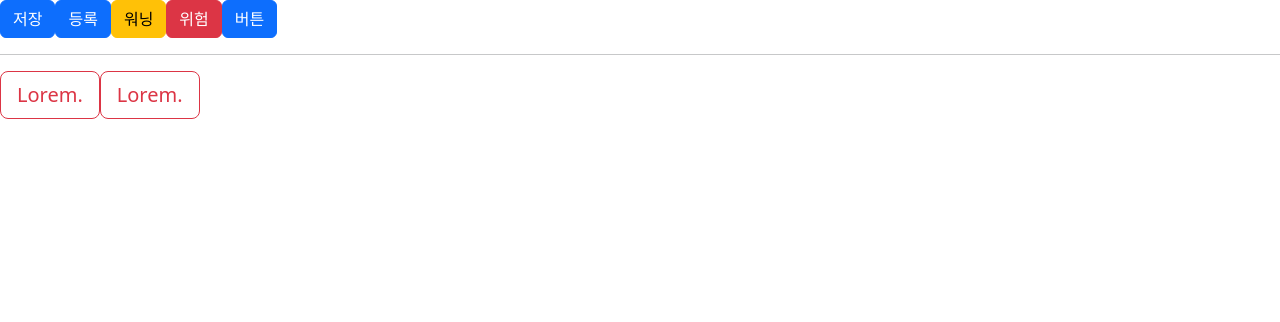
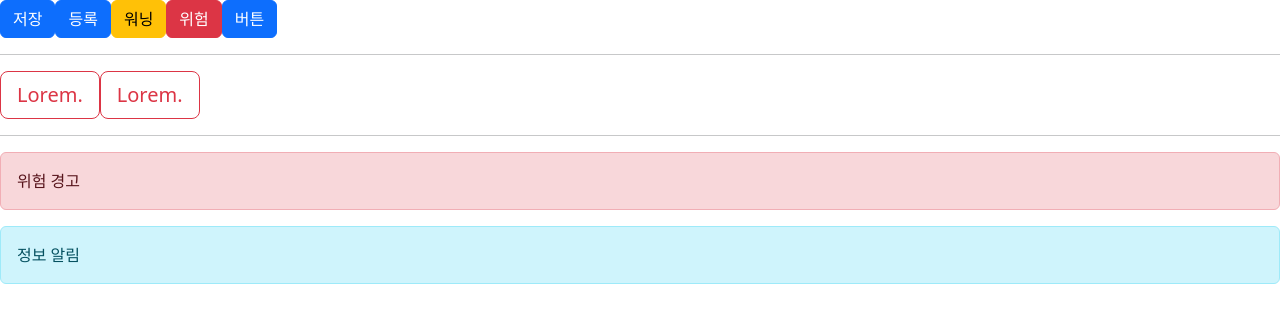
Before and after one commit to sebaek/react-20250630, a React (Vite) app: page / in a window 1280 px wide. Shown: the top 322 px of the page. Built offline with nearby package versions, Linux system fonts and the light colour scheme.

Commit message:
react bootstrap

```diff
--- a/src/App16.jsx
+++ b/src/App16.jsx
@@ -1,4 +1,4 @@
-import { Button } from "react-bootstrap";
+import { Alert, Button } from "react-bootstrap";
 
 function App16() {
   return (
@@ -14,6 +14,9 @@ function App16() {
       <Button variant="outline-danger" size="lg">
         Lorem.
       </Button>
+      <hr />
+      <Alert variant="danger">위험 경고</Alert>
+      <Alert variant="info">정보 알림</Alert>
     </>
   );
 }
```
